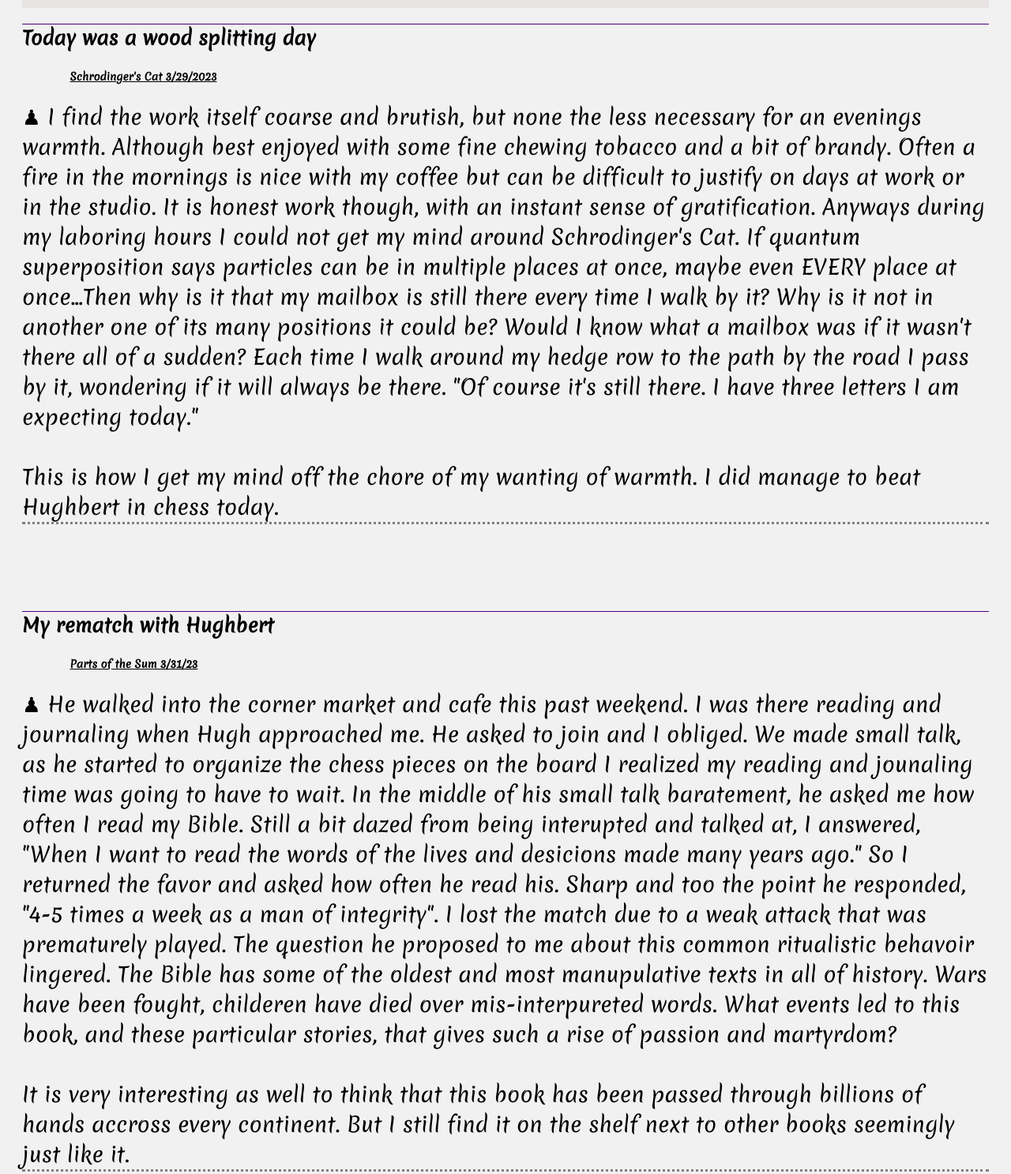
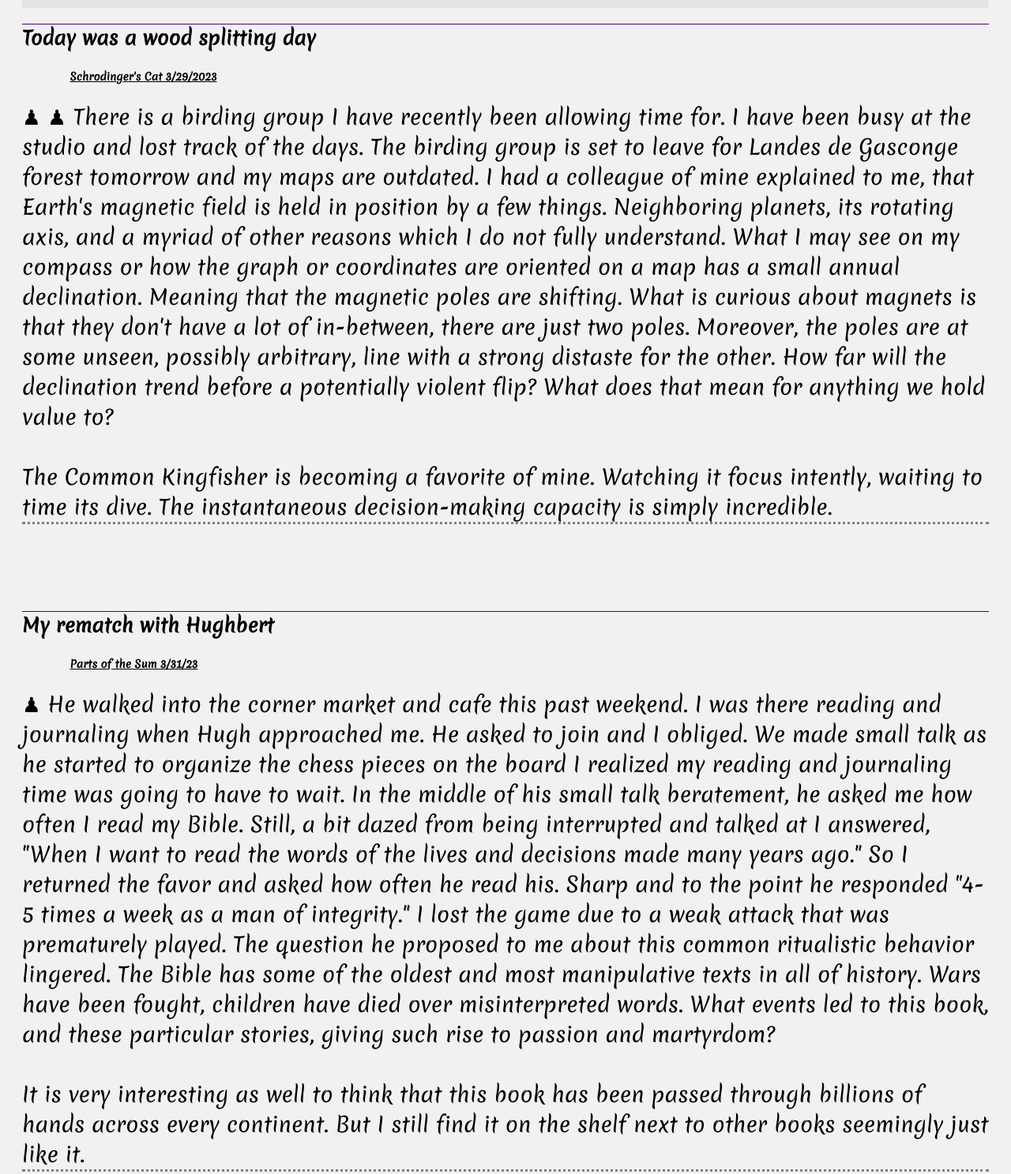
Before and after one commit to woodumstead/thespectacledllama, a plain HTML site: page index.html in a window 1280 px wide. Shown: the part 300-1787 px from the top of the page at 79% size. Drawn offline with Linux system fonts and the light colour scheme.

Commit message:
Update index.html

```diff
--- a/index.html
+++ b/index.html
@@ -31,46 +31,50 @@
                <img src=""></div>
             -->
 
-            <p class="paragraph"> &#9823 I find the work itself coarse and brutish, but none the less necessary for an evenings warmth. Although best enjoyed with some fine chewing tobacco and a bit of brandy.
-                Often a fire in the mornings is nice with my coffee but can be difficult to justify on days at work or in the studio.
-                It is honest work though, with an instant sense of gratification. Anyways during my laboring hours I could not get my mind around Schrodinger's Cat.
-                If quantum superposition says particles can be in multiple places at once, maybe even EVERY place at once...Then why is it that my mailbox is still there every time I walk by it?
-                Why is it not in another one of its many positions it could be? Would I know what a mailbox was if it wasn't there all of a sudden?
-                Each time I walk around my hedge row to the path by the road I pass by it, wondering if it will always be there. "Of course it's still there. I have three letters I am expecting today."
+            <p class="paragraph"> &#9823 ♟ There is a birding group I have recently been allowing time for. I have been busy at the studio and lost track of the days. The birding group is set to leave for Landes de Gasconge forest tomorrow and my maps are outdated.
+                I had a colleague of mine explained to me, that Earth's magnetic field is held in position by a few things. Neighboring planets, its rotating axis, and a myriad of other reasons which I do not fully understand.
+                What I may see on my compass or how the graph or coordinates are oriented on a map has a small annual declination. Meaning that the magnetic poles are shifting. What is curious about magnets is that they don't have a lot of in-between, there are just two poles.
+                Moreover, the poles are at some unseen, possibly arbitrary, line with a strong distaste for the other. How far will the declination trend before a potentially violent flip? What does that mean for anything we hold value to?
                 <br>
                 <br>
-                This is how I get my mind off the chore of my wanting of warmth. I did manage to beat Hughbert in chess today.
+                The Common Kingfisher is becoming a favorite of mine. Watching it focus intently, waiting to time its dive. The instantaneous decision-making capacity is simply incredible.
             </p>
             <br><br><br><br><br>
     <!--entry 2-->
             <h2 class="entrytitle" >My rematch with Hughbert</h2>
             <h5 class="description">Parts of the Sum 3/31/23</h5>
            <!-- <div class="fakeimg" style="height:200px;">Image</div> -->
-            <p class="paragraph"> &#9823 He walked into the corner market and cafe this past weekend. I was there reading and journaling when Hugh approached me. He asked to join and I obliged.
-                We made small talk, as he started to organize the chess pieces on the board I realized my reading and jounaling time was going to have to wait.
-                In the middle of his small talk baratement, he asked me how often I read my Bible. Still a bit dazed from being interupted and talked at, I answered, "When I want to read the words of the lives and desicions made many years ago."
-                So I returned the favor and asked how often he read his. Sharp and too the point he responded, "4-5 times a week as a man of integrity".
-                I lost the match due to a weak attack that was prematurely played.  The question he proposed to me about this common ritualistic behavoir lingered. The Bible has some of the oldest and most manupulative texts in all of history.
-                Wars have been fought, childeren have died over mis-interpureted words. What events led to this book, and these particular stories, that gives such a rise of passion and martyrdom?
+            <p class="paragraph"> &#9823  He walked into the corner market and cafe this past weekend. I was there reading and journaling when Hugh approached me. He asked to join and I obliged.
+                We made small talk as he started to organize the chess pieces on the board I realized my reading and journaling time was going to have to wait.
+                In the middle of his small talk beratement, he asked me how often I read my Bible. Still, a bit dazed from being interrupted and talked at I answered, "When I want to read the words of the lives and decisions made many years ago."
+                So I returned the favor and asked how often he read his. Sharp and to the point he responded "4-5 times a week as a man of integrity." I lost the game due to a weak attack that was prematurely played.
+                The question he proposed to me about this common ritualistic behavior lingered. The Bible has some of the oldest and most manipulative texts in all of history. Wars have been fought, children have died over misinterpreted words.
+                What events led to this book, and these particular stories, giving such rise to passion and martyrdom?
+
                 <br>
                 <br>
-                It is very interesting as well to think that this book has been passed through billions of hands accross every continent. But I still find it on the shelf next to other books seemingly just like it.
+                It is very interesting as well to think that this book has been passed through billions of hands across every continent. But I still find it on the shelf next to other books seemingly just like it.
             </p>
             <br><br><br><br><br>
 
-    <!--Entry 3
-            <h2 class="entrytitle" >Chapter 8</h2>
-            <h5 class="description">Schrodinger's Cat 3/29/2023</h5>
+    <!--Entry 3-->
+            <h2 class="entrytitle" >Errands and an outing</h2>
+            <h5 class="description">Magnetic Shifts</h5>
            <!-- <div class="fakeimg" style="height:200px;">Image</div>
-            <p class="paragraph">text
+            <p class="paragraph"> &#9823 There is a birding group I have recently been allowing time for. I have been busy at the studio and lost track of the days.
+The birding group is set to leave for Landes de Gasconge forest tomorrow and my maps are outdated. I had a colleague of mine explained to me, that Earth's magnetic field is held in position by a few things.
+Neighboring planets, its rotating axis, and a myriad of other reasons which I do not fully understand. What I may see on my compass or how the graph or coordinates are oriented on a map has a small annual declination.
+Meaning that the magnetic poles are shifting. What is curious about magnets is that they don't have a lot of in-between, there are just two poles.
+ Moreover, the poles are at some unseen, possibly arbitrary, line with a strong distaste for the other. How far will the declination trend before a potentially violent flip? What does that mean for anything we hold value to?
+
                 <br>
                 <br>
-                text
+                The Common Kingfisher is becoming a favorite of mine. Watching it focus intently, waiting to time its dive. The instantaneous decision-making capacity is simply incredible.
             </p>
             <br><br><br><br><br>
           </div>
 
-        -->
+
 
          <!--no yet-- <div class="card">
             <h2>TITLE HEADING</h2>
```
